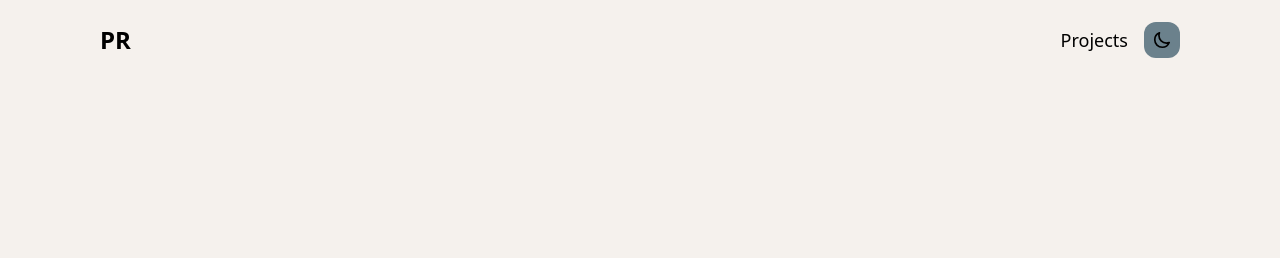
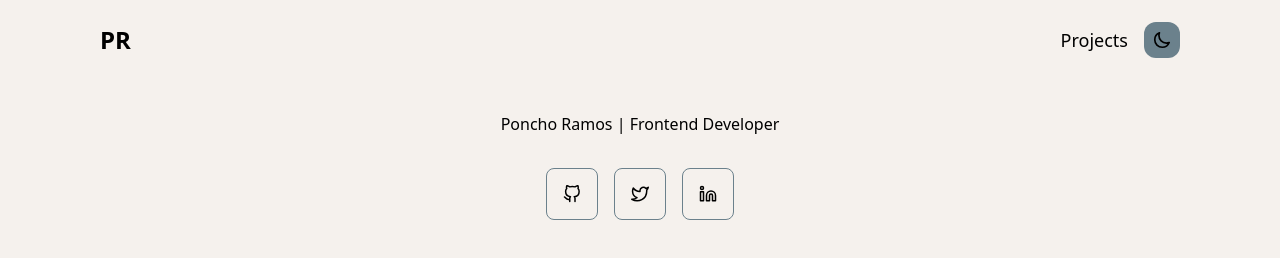
Before and after one commit to alfonso-ramos/PR-Portfolio, an Astro site: page / in a window 1280 px wide. Built offline with nearby package versions, Linux system fonts and the light colour scheme; Astro itself is replaced by a stand-in of ours.

Commit message:
[ADD] Terminada la maquetacion basica del footer, tambien corregido el ramaño del boton para cambiar de tema

```diff
--- /dev/null
+++ b/src/components/Footer.astro
@@ -0,0 +1,82 @@
+<footer class="container flex flex-col mb-4 md:mb-8 justify-between items-center">
+    <p class="dark:text-white my-8">
+        Poncho Ramos | Frontend Developer
+    </p>
+    <div class="flex gap-4">
+        <a
+            href="https://github.com/alfonso-ramos"
+            target="_blank"
+            class="footer-icons"
+        >
+            <svg
+                width="18px"
+                height="18px"
+                viewBox="0 0 24 24"
+                fill="none"
+                xmlns="http://www.w3.org/2000/svg"
+                stroke="currentColor"
+                stroke-width="2"
+                stroke-linecap="round"
+                stroke-linejoin="round"
+
+                >
+                <path
+                    d="M9 19c-5 1.5-5-2.5-7-3m14 6v-3.87a3.37 3.37 0 0 0-.94-2.61c3.14-.35 6.44-1.54 6.44-7A5.44 5.44 0 0 0 20 4.77 5.07 5.07 0 0 0 19.91 1S18.73.65 16 2.48a13.38 13.38 0 0 0-7 0C6.27.65 5.09 1 5.09 1A5.07 5.07 0 0 0 5 4.77a5.44 5.44 0 0 0-1.5 3.78c0 5.42 3.3 6.61 6.44 7A3.37 3.37 0 0 0 9 18.13V22"
+                    ></path>
+                </svg>
+        </a>
+
+        <a
+            href="https://twitter.com/PonchoRamosvue"
+            target="_blank"
+            class="footer-icons"
+        >
+            <svg
+                width="18px"
+                height="18px"
+                viewBox="0 0 24 24"
+                fill="none"
+                xmlns="http://www.w3.org/2000/svg"
+                stroke="currentColor"
+                stroke-width="2"
+                stroke-linecap="round"
+                stroke-linejoin="round"
+
+                >
+                <path
+                    d="M23 3a10.9 10.9 0 0 1-3.14 1.53 4.48 4.48 0 0 0-7.86 3v1A10.66 10.66 0 0 1 3 4s-4 9 5 13a11.64 11.64 0 0 1-7 2c9 5 20 0 20-11.5a4.5 4.5 0 0 0-.08-.83A7.72 7.72 0 0 0 23 3z"
+                ></path>
+                </svg>
+        </a>
+
+        <a
+            href="https://www.linkedin.com/in/ponchoramos/"
+            target="_blank"
+            class="footer-icons"
+        >
+            <svg
+                width="18px"
+                height="18px"
+                viewBox="0 0 24 24"
+                fill="none"
+                xmlns="http://www.w3.org/2000/svg"
+                stroke="currentColor"
+                stroke-width="2"
+                stroke-linecap="round"
+                stroke-linejoin="round"
+
+                >
+                <path
+                    d="M16 8a6 6 0 0 1 6 6v7h-4v-7a2 2 0 0 0-2-2 2 2 0 0 0-2 2v7h-4v-7a6 6 0 0 1 6-6z"
+                    >
+                </path>
+                <rect x="2" y="9" width="4" height="12"></rect>
+                <circle
+                    cx="4"
+                    cy="4"
+                    r="2">
+                </circle>
+                </svg>
+        </a>
+    </div>
+</footer>
--- a/src/layouts/Layout.astro
+++ b/src/layouts/Layout.astro
@@ -6,6 +6,7 @@
 const { title } = Astro.props;
 
 import Navbar from '../components/Navbar.astro';
+import Footer from '../components/Footer.astro';
 
 import "../styles/style.css"
 ---
@@ -24,5 +25,6 @@
 	<body>
 		<Navbar />
 		<slot />
+		<Footer />
 	</body>
 </html>
--- a/src/styles/style.css
+++ b/src/styles/style.css
@@ -9,4 +9,7 @@
     .container {
         @apply max-w-[1112px] mx-auto px-4
     }
+    .footer-icons{
+        @apply dark:text-white flex items-center border border-borders dark:border-white p-4 rounded-lg justify-center
+    }
 }
```
